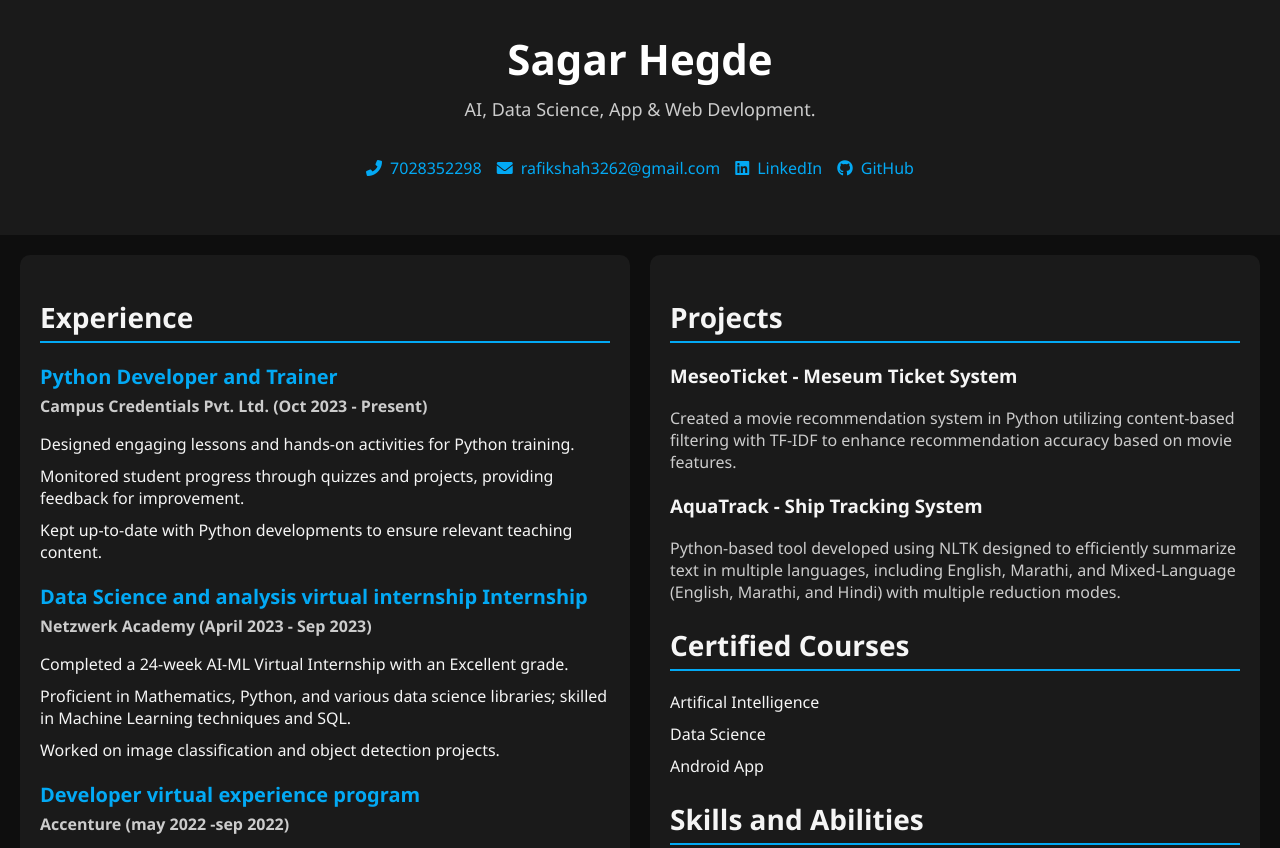
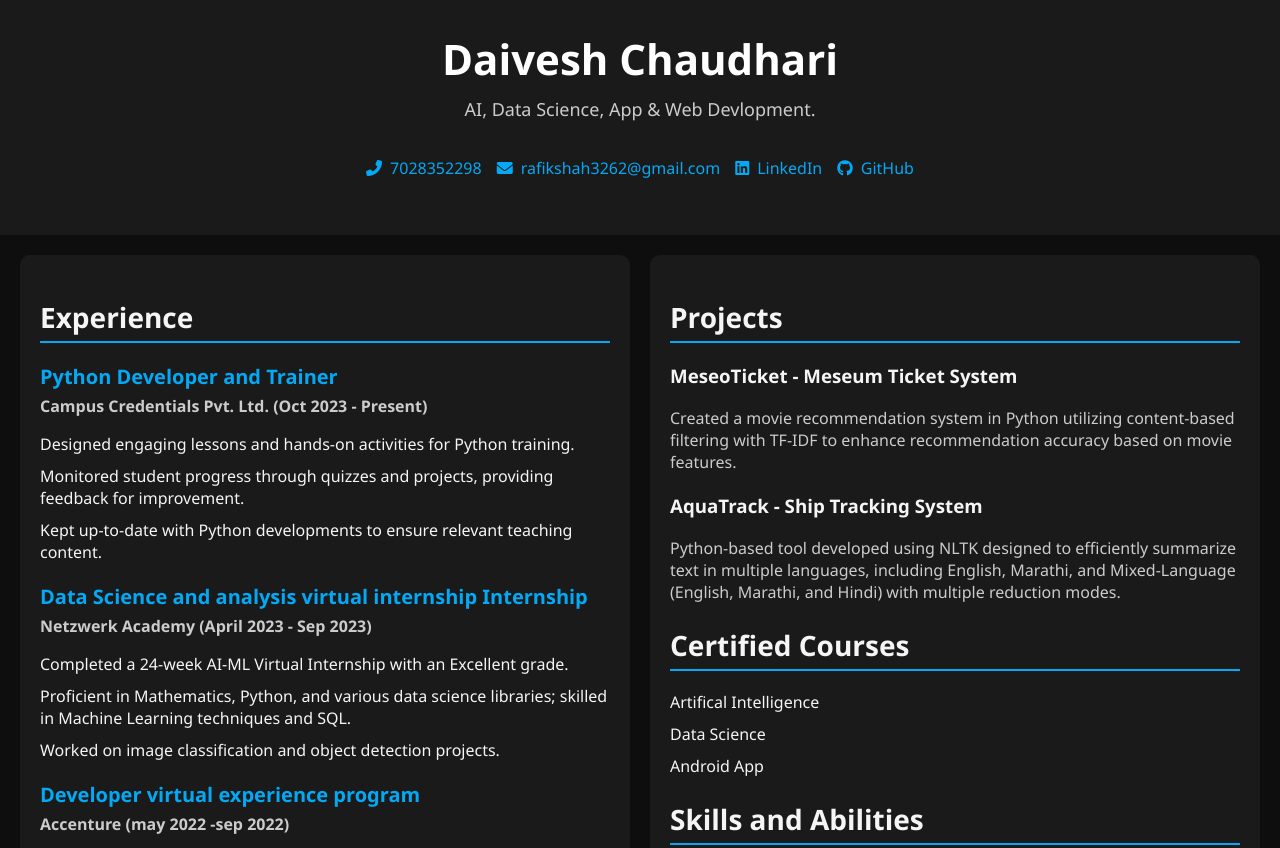
Before and after one commit to Daivesh-Chaudhari/My_Resume, a plain HTML site: page My_Resume-main/index.html in a window 1280 px wide. Shown: the top 848 px of the page. Drawn offline with Linux system fonts and the light colour scheme.

Commit message:
index.html

```diff
--- a/My_Resume-main/index.html
+++ b/My_Resume-main/index.html
@@ -176,7 +176,7 @@
 
 <body>
     <header>
-        <h1>Sagar Hegde</h1>
+        <h1>Daivesh Chaudhari</h1>
 <p>AI, Data Science, App & Web Devlopment.</p>
         <div class="contact-info">
             <ul>
```
